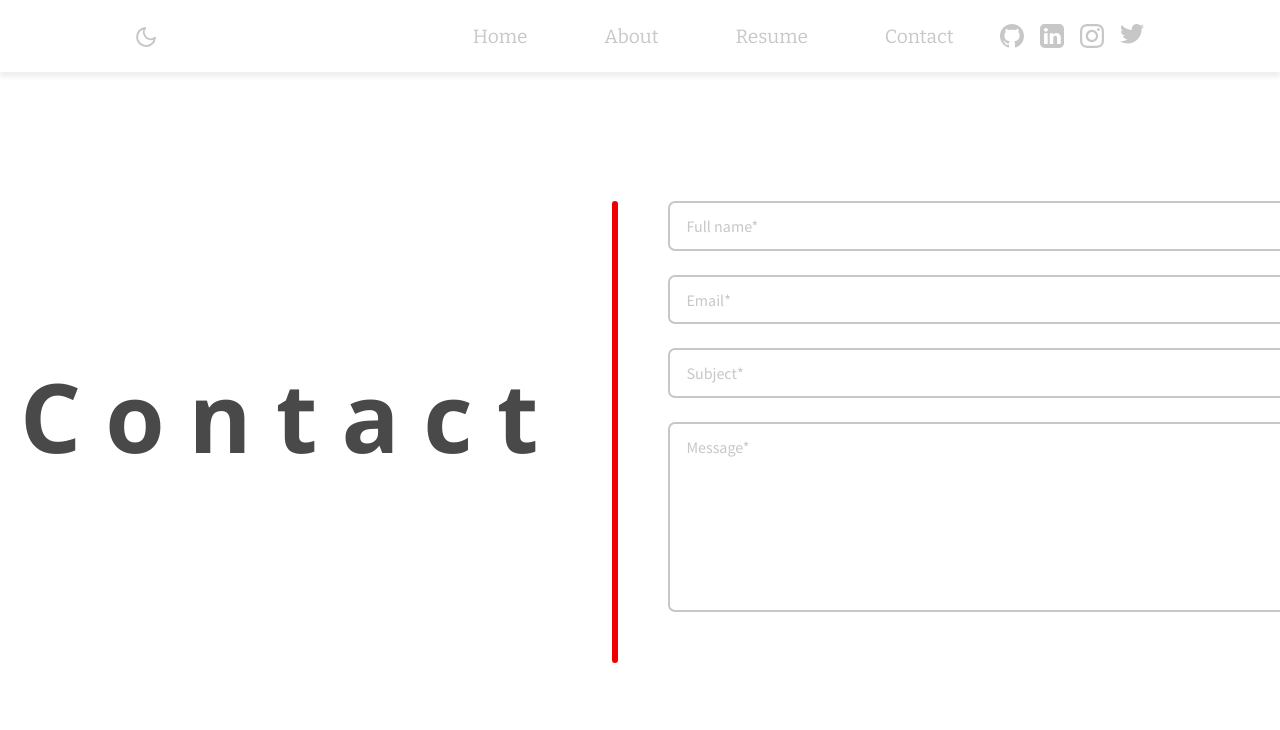
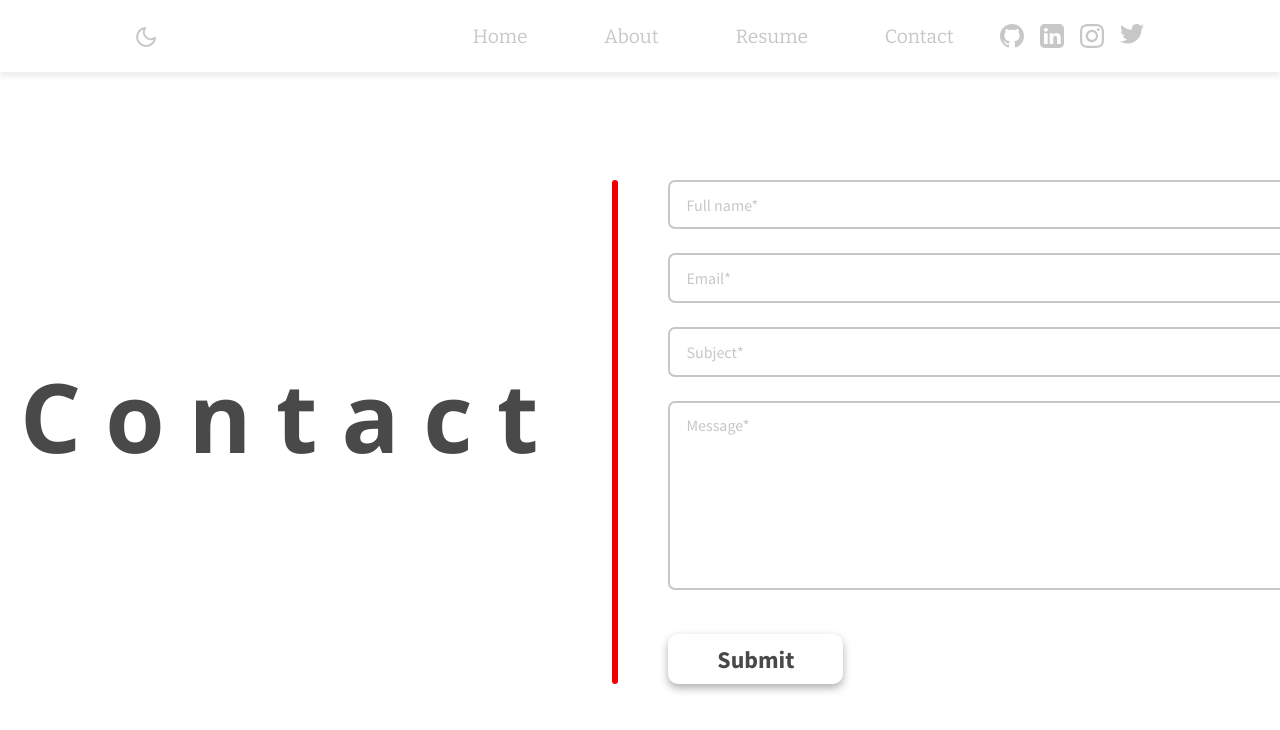
Before and after one commit to TSimmz/tsimmz.github.io, a React (Create React App) app: page /contact in a window 1280 px wide. Shown: the top 730 px of the page. Built offline with nearby package versions, Linux system fonts and the light colour scheme; the HTML template or start-up script is replaced by a standard one.

Commit message:
Added recaptcha and submit button. Need to test functionality in production

```diff
--- a/src/components/landing/Contact/ContactForm/ContactForm.jsx
+++ b/src/components/landing/Contact/ContactForm/ContactForm.jsx
@@ -1,9 +1,11 @@
 import React, { useContext } from 'react';
-import { Formik, Form, FastField, ErrorMessage } from 'formik';
+import { Formik, Form, FastField, Field, ErrorMessage } from 'formik';
 import * as Yup from 'yup';
 import axios from 'axios';
+import Recaptcha from 'react-google-recaptcha';
 import { url } from 'data/config';
-import { Error, InputField, Input } from './styles';
+import { Button } from 'components/common';
+import { Error, InputField, Input, Submit} from './styles';
 import { ThemeContext } from 'providers/ThemeProvider';
 
 const ContactForm = () => {
@@ -41,7 +43,7 @@ const ContactForm = () => {
         url:
           process.env.NODE_ENV !== 'development'
             ? `${url}/api/contact`
-            : 'http://localhost:3000/api/contact',
+            : 'http://localhost:3001/api/contact',
         headers: {
           'Content-Type': 'application/json',
         },
@@ -68,10 +70,10 @@ const ContactForm = () => {
       validationSchema={validationSchema}
       onSubmit={onSubmit}>
       {({ values, touched, errors, setFieldValue, isSubmitting }) => (
-        <Form>
+        <Form style={{margin: 0}}>
           <InputField>
             <Input
-              as={FastField}
+              as={Field}
               type='text'
               name='name'
               component='input'
@@ -80,11 +82,11 @@ const ContactForm = () => {
               error={touched.name && errors.name}
               theme={theme}
             />
-            <Error as={ErrorMessage} name='name' theme={theme} />
+            <ErrorMessage component={Error} name='name' theme={theme}/>
           </InputField>
           <InputField>
             <Input
-              as={FastField}
+              as={Field}
               id='email'
               type='email'
               name='email'
@@ -94,11 +96,11 @@ const ContactForm = () => {
               error={touched.email && errors.email}
               theme={theme}
             />
-            <ErrorMessage component={Error} name='email' />
+            <ErrorMessage component={Error} name='email' theme={theme}/>
           </InputField>
           <InputField>
             <Input
-              as={FastField}
+              as={Field}
               type='text'
               name='subject'
               component='input'
@@ -107,11 +109,11 @@ const ContactForm = () => {
               error={touched.subject && errors.subject}
               theme={theme}
             />
-            <ErrorMessage component={Error} name='subject' />
+            <ErrorMessage component={Error} name='subject' theme={theme}/>
           </InputField>
           <InputField>
             <Input
-              as={FastField}
+              as={Field}
               component='textarea'
               aria-label='message'
               id='message'
@@ -122,8 +124,33 @@ const ContactForm = () => {
               error={touched.message && errors.message}
               theme={theme}
             />
-            <ErrorMessage component={Error} name='message' />
+            <ErrorMessage component={Error} name='message' theme={theme}/>
           </InputField>
+          { values.name &&
+					  values.email &&
+            values.subject &&
+            values.message &&
+            process.env.NODE_ENV !== "development" && (
+						<InputField>
+							<FastField
+								component={Recaptcha}
+								sitekey={process.env.REACT_APP_PORTFOLIO_RECAPTCHA}
+								name="recaptcha"
+								onChange={(value) => setFieldValue("recaptcha", value)}
+							/>
+							<ErrorMessage component={Error} name="recaptcha" />
+						</InputField>
+					)}
+          {values.success && (
+					<InputField>
+							<h4>
+								Your message has been successfully sent, I will get back to you ASAP!
+							</h4>
+					</InputField>
+				)}
+					<Button as={Submit} theme={theme} secondary type="submit" disabled={isSubmitting}>
+						Submit
+					</Button>
         </Form>
       )}
     </Formik>
--- a/src/components/landing/Contact/ContactForm/styles.js
+++ b/src/components/landing/Contact/ContactForm/styles.js
@@ -4,14 +4,6 @@ import { lightTheme, darkTheme } from 'providers/ThemeProvider';
 export const Error = styled.span`
   color: ${({ theme }) =>
     theme === 'light' ? lightTheme.accent : darkTheme.accent};
-`;
-
-export const Center = styled.div`
-  text-align: left;
-
-  h4 {
-    font-weight: normal;
-  }
 `;
 
 export const InputField = styled.div`
@@ -33,8 +25,19 @@ export const Input = styled.input`
   margin-bottom: 0.5rem;
   transition: 0.3s;
 
-  ${({ error }) =>
-    error &&
+  &:focus {
+    border-color: ${({ theme }) =>
+      theme === 'light' ? lightTheme.darkColor : darkTheme.darkColor};
+  }
+
+  ${({ error, theme }) =>
+    error && theme === 'light' &&
+    `
+		border-color: ${lightTheme.accent};
+	`}
+
+${({ error, theme }) =>
+    error && theme !== 'light' &&
     `
 		border-color: ${darkTheme.accent};
 	`}
@@ -43,3 +46,15 @@ export const Input = styled.input`
     color: ${lightTheme.lightColor};
   }
 `;
+
+export const Submit = styled.button`
+  width: 175px;
+  height: 50px;
+  font-size: 24px;
+  margin-top: 16px;
+
+  color: ${({ theme }) =>
+      theme === 'light' ? lightTheme.darkColor : darkTheme.darkColor};
+  background-color: ${({ theme }) =>
+      theme === 'light' ? lightTheme.navbarColor : darkTheme.navbarColor};
+`;
```
Also changed, not shown: 1 other file (tests, documents, lock files or other folders).
